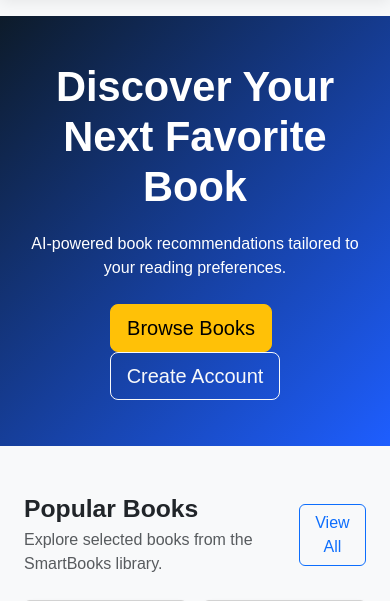
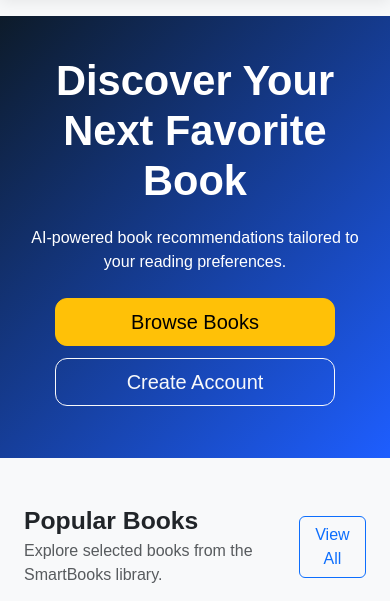
Before and after one commit to anxhelobanushi-droid/online-bookstore-recommendation-system, a Flask app: page / in a window 390 px wide. Shown: the part 74-675 px from the top of the page. Run offline with Flask 3, Linux system fonts and the light colour scheme.

Commit message:
Improve mobile hero buttons

```diff
--- a/static/css/style.css
+++ b/static/css/style.css
@@ -511,12 +511,6 @@ body {
     transform: translateY(-3px);
 }
 
-/* =========================
-   ACTIVE NAVBAR LINK
-========================= */
-
-
-
 html {
     scroll-behavior: smooth;
 }
@@ -529,8 +523,6 @@ html {
     color: #1e5eff !important;
     font-weight: 800 !important;
 }
-
-
 
 .username-highlight {
     color: #f59e0b !important;
@@ -552,3 +544,18 @@ html {
     color: #f59e0b !important;
     font-weight: 800 !important;
 }
+
+@media (max-width: 576px) {
+    .home-hero .btn {
+        display: block;
+        width: 280px;
+        margin-left: auto !important;
+        margin-right: auto !important;
+        margin-bottom: 12px;
+        border-radius: 12px;
+    }
+
+    .home-hero .btn-outline-light {
+        margin-top: 8px;
+    }
+}
```
